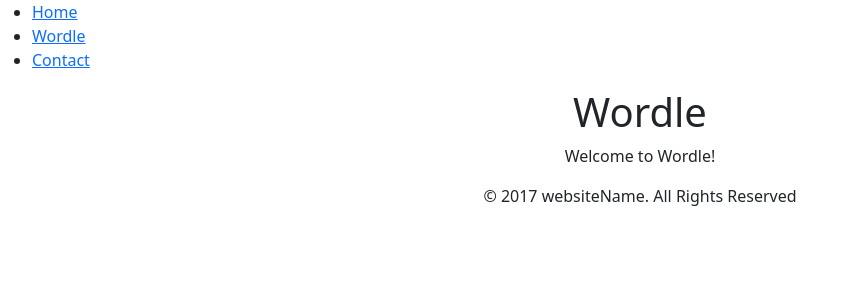
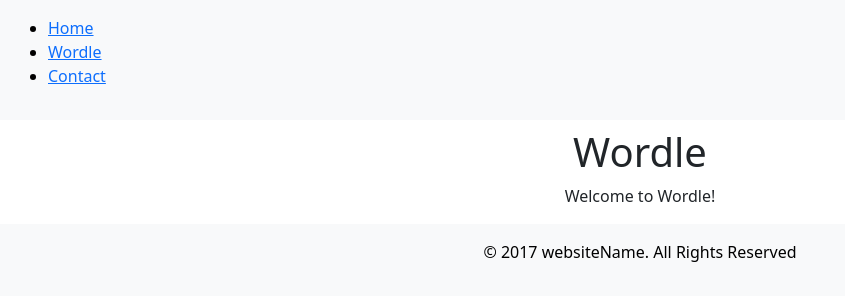
Before and after one commit to AC2024SDD/T2-Project-0, a Flask app: page / in a window 1280 px wide. Shown: the top 301 px of the page, without its empty margins (0-845 px from the left). Run offline with Flask 3, Linux system fonts and the light colour scheme.

Commit message:
Added background.

```diff
--- a/templates/layout.html
+++ b/templates/layout.html
@@ -12,7 +12,7 @@
 </head>
 <body>
   <div class="wrapper">
-    <header>
+    <header class="p-3 mb-2 bg-light text-black">
       <!-- Header HTML Here -->
       <!-- Example Below -->
       <ul>
@@ -26,7 +26,7 @@
       {% block body %}
       {% endblock %}
     </div>
-    <footer>
+    <footer class="p-3 mb-2 bg-light text-black">
       <!-- Footer HTML Here -->
       <p>&copy; 2017 websiteName. All Rights Reserved<p>
     </footer>
```
